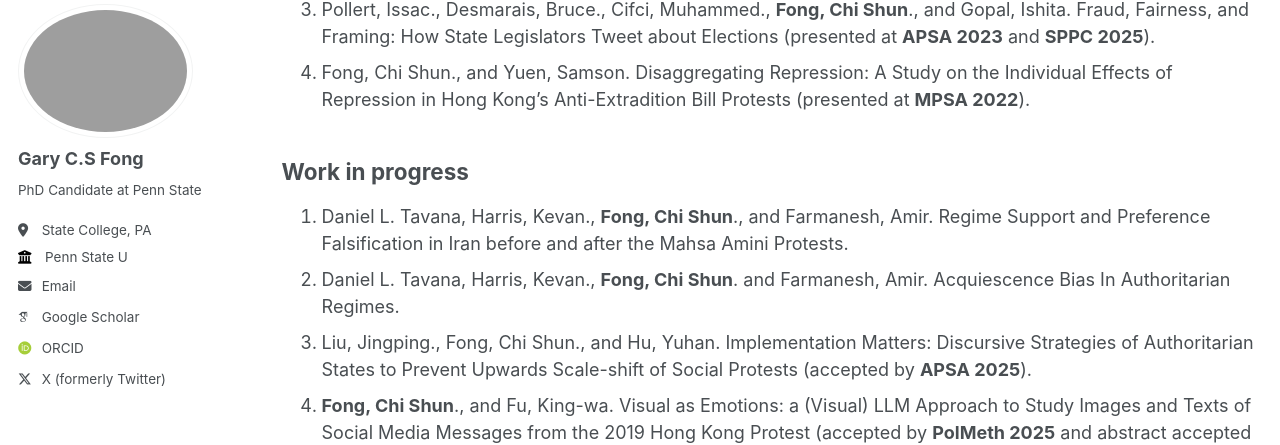
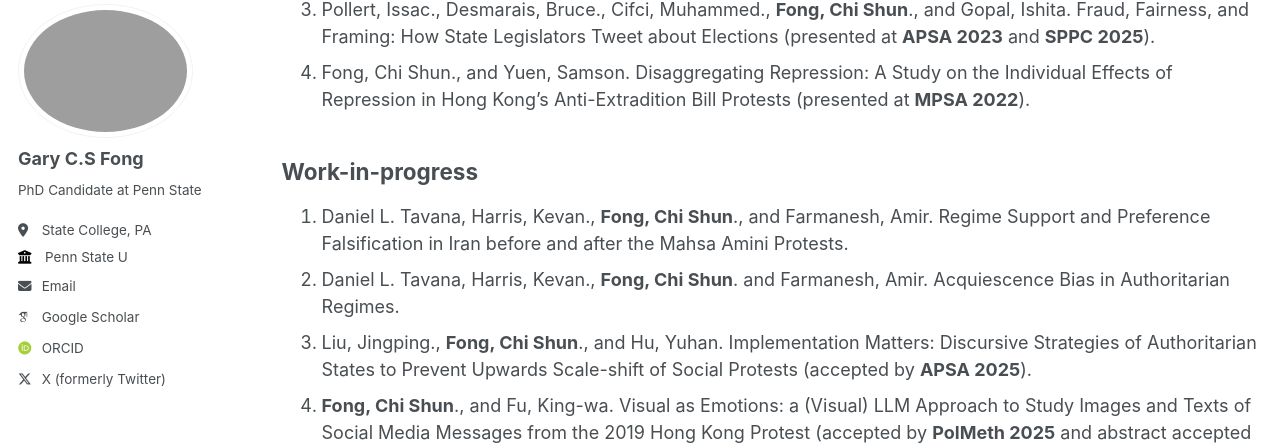
Before and after one commit to sap98fcs/sap98fcs.github.io, a Jekyll site: the page built from _pages/publications.md, in a window 1280 px wide and 900 px high, scrolled down 684 px. Shown: the part 102-547 px from the top of the window. Built offline with Jekyll 4.4.1, drawn with Linux system fonts in a browser that asks for light colours; some web fonts are replaced.

Commit message:
Update publications.md

```diff
--- a/_pages/publications.md
+++ b/_pages/publications.md
@@ -22,9 +22,9 @@ Working paper
 3.	Pollert, Issac., Desmarais, Bruce., Cifci, Muhammed., **Fong, Chi Shun**., and Gopal, Ishita. Fraud, Fairness, and Framing: How State Legislators Tweet about Elections (presented at **APSA 2023** and **SPPC 2025**).
 4.	Fong, Chi Shun., and Yuen, Samson. Disaggregating Repression: A Study on the Individual Effects of Repression in Hong Kong’s Anti-Extradition Bill Protests (presented at **MPSA 2022**).
 
-Work in progress
+Work-in-progress
 --------
 1.	Daniel L. Tavana, Harris, Kevan., **Fong, Chi Shun**., and Farmanesh, Amir. Regime Support and Preference Falsification in Iran before and after the Mahsa Amini Protests.
-2.	Daniel L. Tavana, Harris, Kevan., **Fong, Chi Shun**. and Farmanesh, Amir. Acquiescence Bias In Authoritarian Regimes.
-3.	Liu, Jingping., Fong, Chi Shun., and Hu, Yuhan. Implementation Matters: Discursive Strategies of Authoritarian States to Prevent Upwards Scale-shift of Social Protests (accepted by **APSA 2025**).
+2.	Daniel L. Tavana, Harris, Kevan., **Fong, Chi Shun**. and Farmanesh, Amir. Acquiescence Bias in Authoritarian Regimes.
+3.	Liu, Jingping., **Fong, Chi Shun**., and Hu, Yuhan. Implementation Matters: Discursive Strategies of Authoritarian States to Prevent Upwards Scale-shift of Social Protests (accepted by **APSA 2025**).
 4.	**Fong, Chi Shun**., and Fu, King-wa. Visual as Emotions: a (Visual) LLM Approach to Study Images and Texts of Social Media Messages from the 2019 Hong Kong Protest (accepted by **PolMeth 2025** and abstract accepted by **Computational Communication Research**).
```
